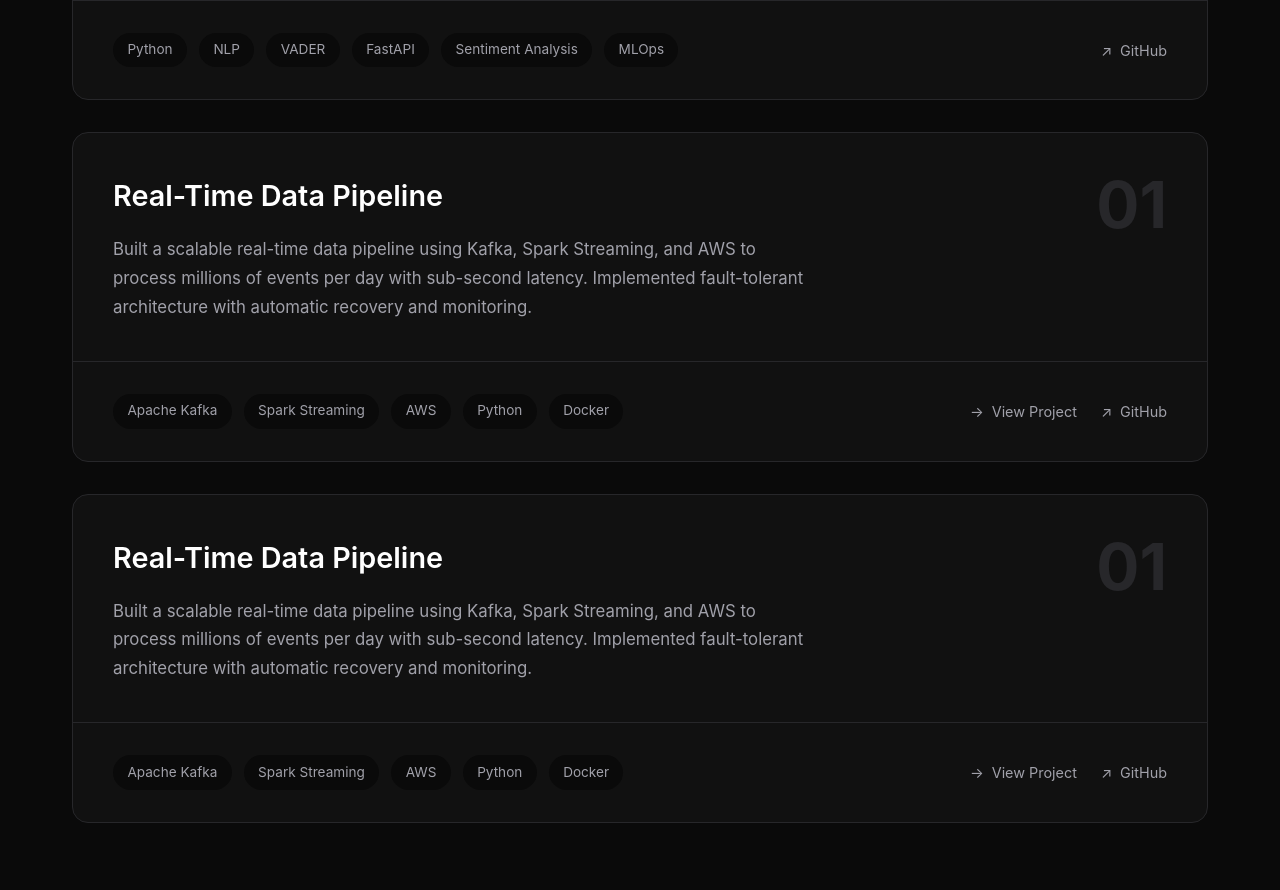
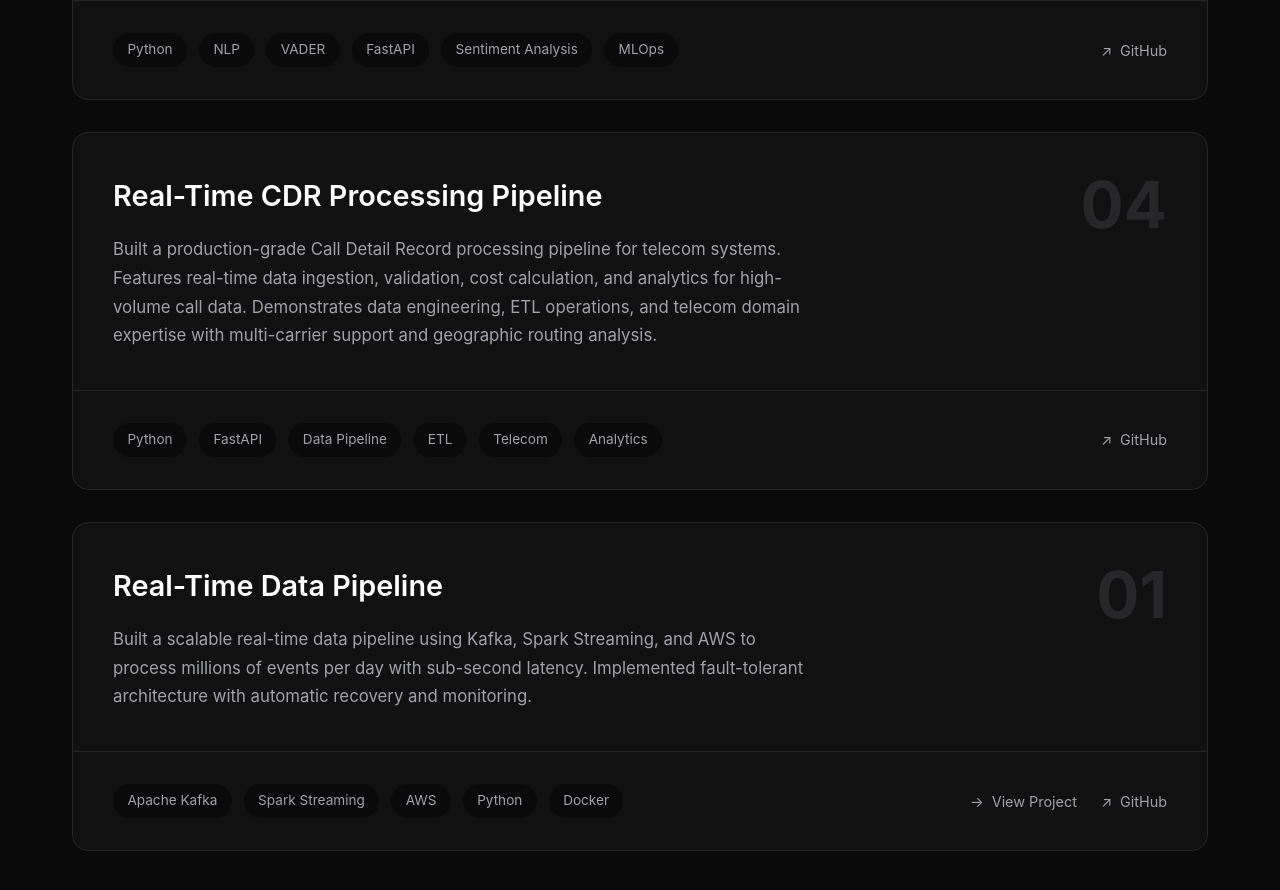
Before and after one commit to sanikpatige/sanikpatige.github.io, a plain HTML site: page index.html in a window 1280 px wide. Shown: the part 3298-4188 px from the top of the page. Drawn offline with Linux system fonts and the light colour scheme.

Commit message:
Update index.html

```diff
--- a/index.html
+++ b/index.html
@@ -919,7 +919,7 @@
                         <span class="tag">MLOps</span>
                     </div>
                     <div class="project-links">
-                        <a href="https://github.com/yourusername/ai-conversation-sentiment-analyzer" class="project-link">
+                        <a href="https://github.com/sanikpatige/ai-conversation-sentiment-analyzer" class="project-link">
                             <span>↗</span> GitHub
                         </a>
                     </div>
@@ -929,28 +929,27 @@
                 <div class="project-card">
                 <div class="project-header">
                     <div class="project-info">
-                            <h3>Real-Time Data Pipeline</h3>
+                        <h3>Real-Time CDR Processing Pipeline</h3>
                         <p>
-                                Built a scalable real-time data pipeline using Kafka, Spark Streaming, and AWS
-                                to process millions of events per day with sub-second latency. Implemented fault-tolerant
-                                architecture with automatic recovery and monitoring.
+                            Built a production-grade Call Detail Record processing pipeline for telecom systems.
+                            Features real-time data ingestion, validation, cost calculation, and analytics for
+                            high-volume call data. Demonstrates data engineering, ETL operations, and telecom
+                            domain expertise with multi-carrier support and geographic routing analysis.
                         </p>
                     </div>
-                        <span class="project-number">01</span>
+                    <span class="project-number">04</span>
                 </div>
                 <div class="project-footer">
                     <div class="project-tags">
-                            <span class="tag">Apache Kafka</span>
-                            <span class="tag">Spark Streaming</span>
-                            <span class="tag">AWS</span>
                         <span class="tag">Python</span>
-                            <span class="tag">Docker</span>
+                        <span class="tag">FastAPI</span>
+                        <span class="tag">Data Pipeline</span>
+                        <span class="tag">ETL</span>
+                        <span class="tag">Telecom</span>
+                        <span class="tag">Analytics</span>
                     </div>
                     <div class="project-links">
-                            <a href="#" class="project-link">
-                                <span>→</span> View Project
-                            </a>
-                            <a href="#" class="project-link">
+                        <a href="https://github.com/sanikpatige/cdr-processing-pipeline" class="project-link">
                             <span>↗</span> GitHub
                         </a>
                     </div>
```
Lines whose indentation alone changed are shown as unchanged.
